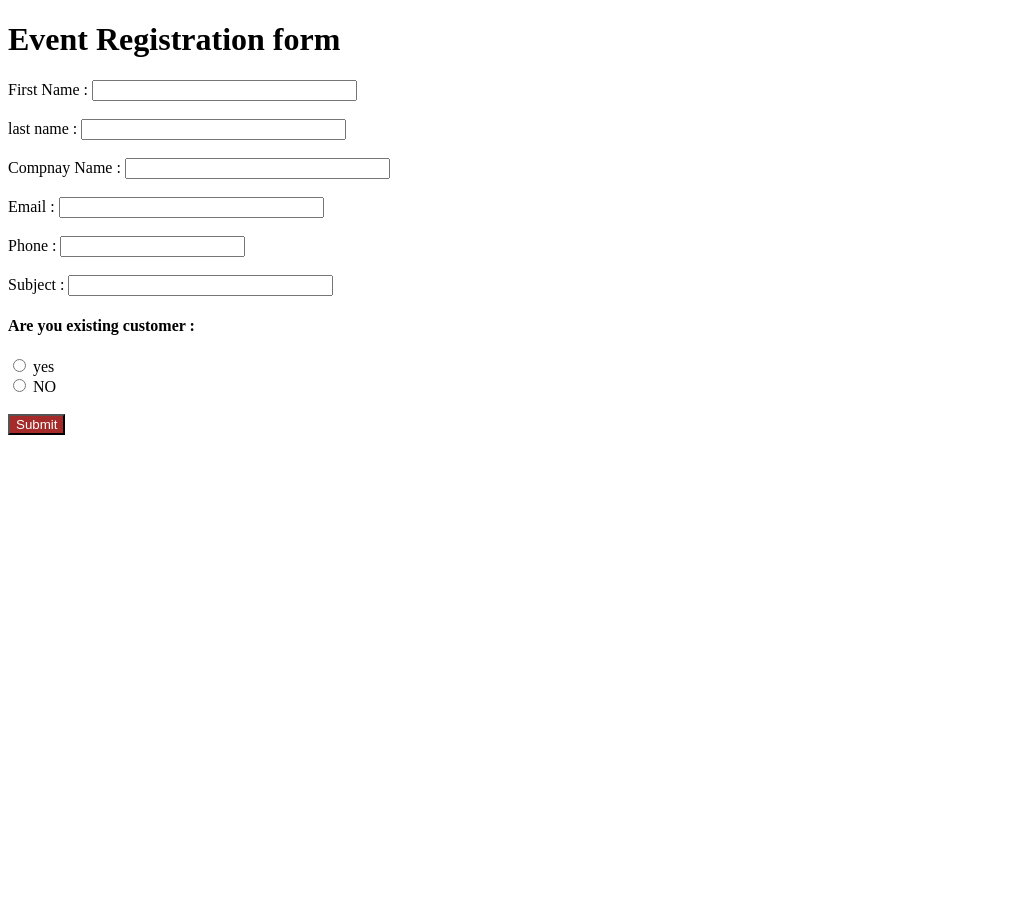
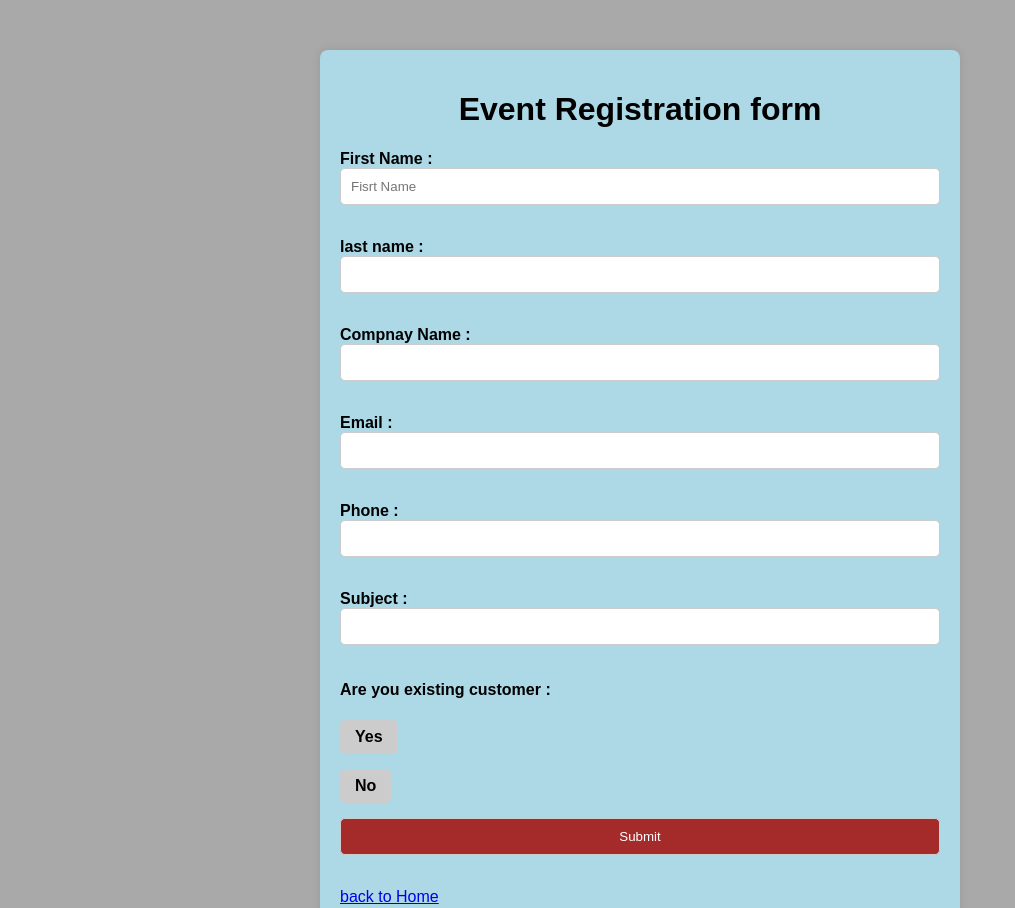
Before and after one commit to Usmantha123/deploye_project, a plain HTML site: page form.html in a window 1280 px wide. Shown: the top 908 px of the page, without its empty margins (0-1015 px from the left). Before the commit the page ends 800 px from the top, so only its background shows below. Drawn offline with Linux system fonts and the light colour scheme.

Commit message:
form css

```diff
--- /dev/null
+++ b/form.css
@@ -0,0 +1,67 @@
+body {
+    font-family: Arial, sans-serif;
+    background-color:darkgray;
+    margin-bottom: 45px;
+    padding: 0;
+}
+
+.container {
+    max-width: 600px;
+    margin: 0 auto;
+    background-color: lightblue;
+    padding: 20px;
+    border-radius: 8px;
+    box-shadow: 0 0 10px rgba(0, 0, 0, 0.1);
+    margin-top: 50px;
+}
+
+h1 {
+    text-align: center;
+}
+
+label {
+    font-weight: bold;
+}
+
+input[type="text"],
+input[type="number"],
+input[type="submit"] {
+    width: 100%;
+    padding: 10px;
+    margin-bottom: 15px;
+    border-radius: 5px;
+    border: 1px solid #ccc;
+    box-sizing: border-box;
+}
+
+input[type="submit"] {
+    background-color: brown;
+    color: white;
+    cursor: pointer;
+}
+
+input[type="radio"] {
+    display: none;
+}
+
+.radio-container {
+    margin-bottom: 15px;
+}
+
+.radio-container label {
+    display: inline-block;
+    padding: 8px 15px;
+    background-color: #ccc;
+    border-radius: 5px;
+    cursor: pointer;
+}
+
+.radio-container label:hover {
+    background-color: #b3b3b3;
+}
+
+
+input[type="radio"]:checked + label {
+    background-color: brown;
+    color: white;
+}
--- a/form.html
+++ b/form.html
@@ -4,14 +4,15 @@
     <meta charset="UTF-8">
     <meta name="viewport" content="width=device-width, initial-scale=1.0">
     <title>form</title>
+    <link rel="stylesheet" href="form.css">
 </head>
 <body>
     <form action=""></form>
-    <div>
+ <diV class="container">
 <h1>Event Registration form</h1>
-<div>
+
 <label for="text">First Name :</label>
-<input type="text" name="first name" size="30"><br><br>
+<input type="text" name="first name" size="30" placeholder="Fisrt Name"><br><br>
 <label for="text">last name :</label>
 <input type="text" name="last name" size="30"><br><br>
 <label for="text">Compnay Name :</label>
@@ -23,16 +24,22 @@
 <label for="text">Subject :</label>
 <input type="text" name="Subject" size="30">
 <h4>Are you existing customer :</h4>
-<input type="radio" id="yes" >
-  <label for="yes">yes</label><br>
-  <input type="radio" id="NO" >
-  <label for="NO">NO</label><br><br>
 
-<input type="submit" style="background-color: brown; color: white;">
+  <div class="radio-container">
+    <input type="radio" id="yes" name="customer" />
+    <label for="yes">Yes</label>
+</div>
+<div class="radio-container">
+    <input type="radio" id="no" name="customer" />
+    <label for="no">No</label>
+</div>
 
+
+<input type="submit" style="background-color: brown; color: white;"><br><br>
+ <a href="index.html">back to Home</a>
 
 </div>
 
-    <a href="index.html"></a>
+
 </body>
 </html>
```
Also changed, not shown: my project.html (+1 -1 lines).
